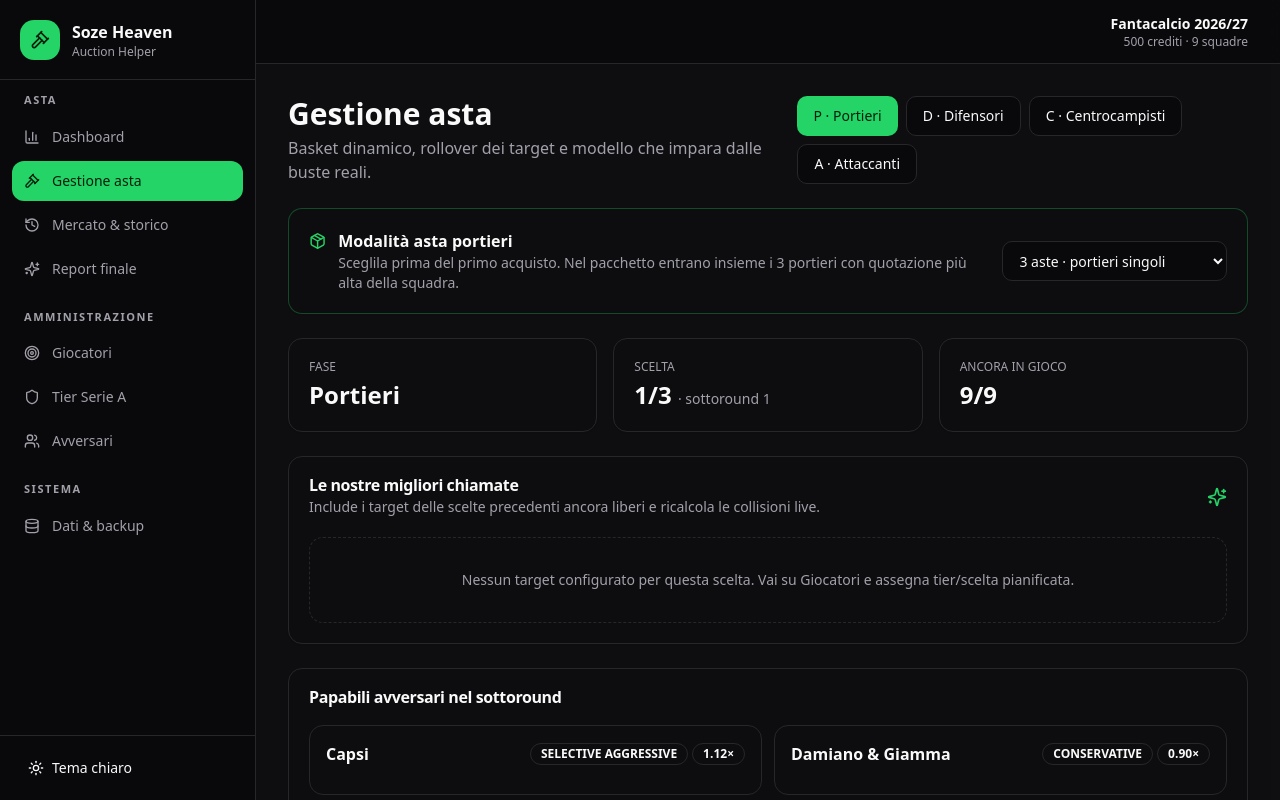
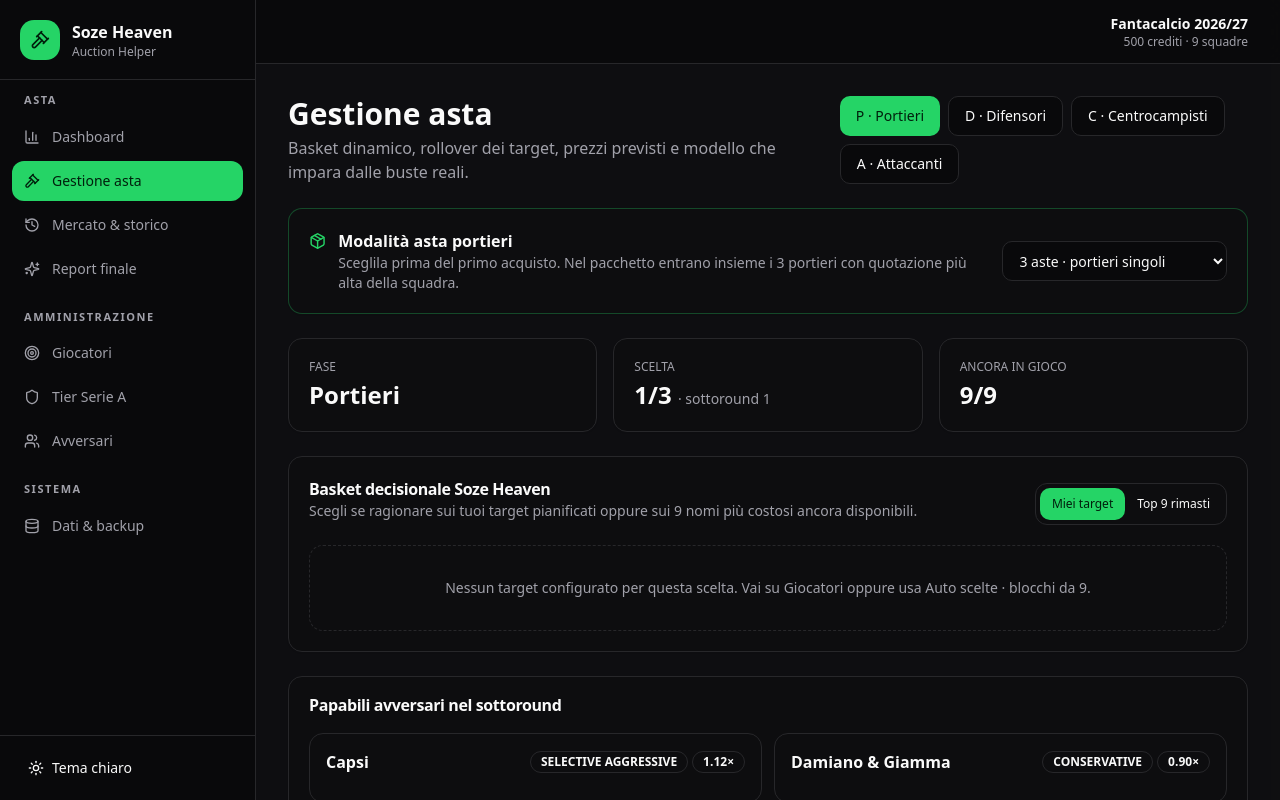
Before and after one commit to KeyserDSoze/Fantacalcio.AuctionHelper, a React (Vite) app: page / in a window 1280 px wide. Both pictures are taken after a click on the button "Gestione asta". Shown: the top 800 px of the page. Built offline with nearby package versions, Linux system fonts and the light colour scheme.

Commit message:
feat: add switchable candidate baskets and bid guidance

```diff
--- a/src/pages/AuctionPage.tsx
+++ b/src/pages/AuctionPage.tsx
@@ -1,5 +1,5 @@
 import { useMemo, useState } from "react";
-import { AlertTriangle, ArrowRight, CheckCircle2, Coins, Package, RotateCcw, Search, Sparkles } from "lucide-react";
+import { AlertTriangle, ArrowRight, CheckCircle2, Coins, Crosshair, Package, RotateCcw, Search, Sparkles } from "lucide-react";
 import { Badge } from "@/components/ui/badge";
 import { Button } from "@/components/ui/button";
 import { Card, CardContent, CardHeader, CardTitle } from "@/components/ui/card";
@@ -7,7 +7,7 @@ import { Input } from "@/components/ui/input";
 import { Select } from "@/components/ui/select";
 import type { AppSnapshot, AuctionState, ObservedBid, Player, Purchase, Role } from "@/types";
 import { ROLE_LABELS, ROLE_LIMITS } from "@/types";
-import { activeTeamsForState, getSozeCandidates, predictOpponentTargets } from "@/lib/strategy";
+import { activeTeamsForState, getSozeCandidates, predictOpponentTargets, type CandidateSource } from "@/lib/strategy";
 import { observedBehavior, teamSnapshot } from "@/lib/analytics";
 import { clamp, money } from "@/lib/utils";
 
@@ -25,6 +25,7 @@ function packageRepresentatives(players: Player[]) {
     byClub.set(player.club, [...(byClub.get(player.club) ?? []), player]);
   });
   return [...byClub.values()]
+    .filter((group) => group.length >= 3)
     .map((group) => [...group].sort((a, b) => b.basePrice - a.basePrice)[0])
     .filter((player): player is Player => Boolean(player));
 }
@@ -42,6 +43,7 @@ export function AuctionPage({
   onPurchaseBundle: (purchases: Purchase[], players: Player[]) => Promise<void>;
   onBid: (bid: ObservedBid) => Promise<void>;
 }) {
+  const [candidateSource, setCandidateSource] = useState<CandidateSource>("MY_LIST");
   const [teamId, setTeamId] = useState("soze-heaven");
   const [playerQuery, setPlayerQuery] = useState("");
   const [selectedPlayerId, setSelectedPlayerId] = useState("");
@@ -57,7 +59,10 @@ export function AuctionPage({
   const isClosed = Boolean(data.auction.closedAt);
   const packageMode = data.auction.currentRole === "P" && data.auction.goalkeeperMode === "PACKAGE";
   const hasGoalkeeperPurchases = data.purchases.some((purchase) => purchase.role === "P");
-  const candidates = useMemo(() => getSozeCandidates(data.players, data.clubs, data.teams, data.purchases, data.auction, data.bids), [data]);
+  const candidates = useMemo(
+    () => getSozeCandidates(data.players, data.clubs, data.teams, data.purchases, data.auction, data.bids, candidateSource),
+    [data, candidateSource],
+  );
   const predictions = useMemo(() => predictOpponentTargets(data.teams, data.players, data.clubs, data.purchases, data.auction, data.bids), [data]);
   const active = activeTeamsForState(data.teams, data.purchases, data.auction);
   const activeIds = new Set(active.map((team) => team.id));
@@ -94,6 +99,12 @@ export function AuctionPage({
       setPlayerQuery(packageMode ? `Pacchetto ${player.club}` : player.name);
       setPrice(String(minimum));
     }
+  };
+
+  const useCandidate = (player: Player, bid: number) => {
+    setTeamId("soze-heaven");
+    selectPlayer(player);
+    setPrice(String(bid));
   };
 
   const register = async () => {
@@ -162,7 +173,7 @@ export function AuctionPage({
   };
 
   return <div className="space-y-6">
-    <div className="flex flex-col justify-between gap-4 xl:flex-row xl:items-end"><div><h1 className="text-3xl font-bold">Gestione asta</h1><p className="mt-1 text-muted-foreground">Basket dinamico, rollover dei target e modello che impara dalle buste reali.</p></div><div className="flex flex-wrap gap-2">{(["P","D","C","A"] as Role[]).map((role) => <Button key={role} disabled={isClosed} variant={data.auction.currentRole === role ? "default" : "outline"} onClick={() => setPhase(role)}>{role} · {ROLE_LABELS[role]}</Button>)}</div></div>
+    <div className="flex flex-col justify-between gap-4 xl:flex-row xl:items-end"><div><h1 className="text-3xl font-bold">Gestione asta</h1><p className="mt-1 text-muted-foreground">Basket dinamico, rollover dei target, prezzi previsti e modello che impara dalle buste reali.</p></div><div className="flex flex-wrap gap-2">{(["P","D","C","A"] as Role[]).map((role) => <Button key={role} disabled={isClosed} variant={data.auction.currentRole === role ? "default" : "outline"} onClick={() => setPhase(role)}>{role} · {ROLE_LABELS[role]}</Button>)}</div></div>
 
     {isClosed && <div className="rounded-xl border border-amber-500/30 bg-amber-500/10 p-4 text-sm text-amber-600"><strong>Asta chiusa.</strong> La gestione è in sola lettura. Puoi riaprirla dal Report finale.</div>}
 
@@ -174,17 +185,46 @@ export function AuctionPage({
       <Card><CardContent className="p-5"><div className="text-xs uppercase text-muted-foreground">Ancora in gioco</div><div className="mt-1 text-2xl font-bold">{active.length}/9</div></CardContent></Card>
     </div>
 
-    <div className="grid gap-6 2xl:grid-cols-[1.15fr_.85fr]">
+    <div className="grid gap-6 2xl:grid-cols-[1.22fr_.78fr]">
       <div className="space-y-6">
-        <Card><CardHeader className="flex-row items-center justify-between space-y-0"><div><CardTitle>Le nostre migliori chiamate</CardTitle><div className="mt-1 text-sm text-muted-foreground">Include i target delle scelte precedenti ancora liberi e ricalcola le collisioni live.</div></div><Sparkles className="h-5 w-5 text-primary" /></CardHeader><CardContent className="space-y-3">
-          {candidates.slice(0, 12).map((candidate, index) => <div key={candidate.player.id} className="rounded-xl border p-4"><div className="flex flex-col justify-between gap-3 md:flex-row md:items-start"><div className="flex gap-3"><div className="grid h-9 w-9 shrink-0 place-items-center rounded-full bg-primary/10 font-bold text-primary">{index + 1}</div><div><div className="flex flex-wrap items-center gap-2"><span className="text-lg font-bold">{packageMode ? `Pacchetto ${candidate.player.club}` : candidate.player.name}</span><Badge>{candidate.player.club}</Badge><Badge>{candidate.player.role}</Badge>{candidate.rolledOver && <Badge className="border-amber-500/30 bg-amber-500/10 text-amber-600">ROLLOVER</Badge>}</div><div className="mt-1 text-sm text-muted-foreground">Quota {packageMode ? goalkeeperPackage(data.players, candidate.player).reduce((sum, player) => sum + player.basePrice, 0) : candidate.player.basePrice} · Tier personale {candidate.player.priorityTier ?? "—"} · pianificato {candidate.player.targetChoice ? `${candidate.player.targetChoice}ª` : "—"}</div></div></div><div className="text-right"><div className="text-xs text-muted-foreground">Recommendation</div><div className="text-2xl font-black text-primary">{Math.round(candidate.recommendationScore * 100)}</div></div></div>
-            <div className="mt-4 grid gap-3 lg:grid-cols-[1fr_1.2fr]"><div><div className="mb-1 flex justify-between text-xs"><span>Rischio collisione</span><span className={candidate.collisionRisk > .5 ? "text-red-500" : candidate.collisionRisk > .25 ? "text-amber-500" : "text-primary"}>{Math.round(candidate.collisionRisk * 100)}%</span></div><div className="h-2 overflow-hidden rounded-full bg-muted"><div className="h-full rounded-full bg-primary" style={{width:`${clamp(candidate.collisionRisk) * 100}%`}} /></div><div className="mt-2 text-xs text-muted-foreground">{candidate.reason}</div></div><div><div className="mb-2 text-xs font-semibold uppercase text-muted-foreground">Possibili collisioni</div><div className="flex flex-wrap gap-2">{candidate.contenders.length ? candidate.contenders.slice(0,4).map((contender) => <Badge key={contender.team.id}>{contender.team.name} · {Math.round(contender.probability * 100)}%</Badge>) : <span className="text-xs text-muted-foreground">Nessun avversario con probabilità rilevante.</span>}</div></div></div>
-          </div>)}
-          {!candidates.length && <div className="rounded-xl border border-dashed p-8 text-center text-sm text-muted-foreground">Nessun target configurato per questa scelta. Vai su Giocatori e assegna tier/scelta pianificata.</div>}
-        </CardContent></Card>
+        <Card>
+          <CardHeader className="gap-4 md:flex-row md:items-center md:justify-between">
+            <div><CardTitle>Basket decisionale Soze Heaven</CardTitle><div className="mt-1 text-sm text-muted-foreground">Scegli se ragionare sui tuoi target pianificati oppure sui 9 nomi più costosi ancora disponibili.</div></div>
+            <div className="flex rounded-lg border p-1">
+              <Button size="sm" variant={candidateSource === "MY_LIST" ? "default" : "ghost"} onClick={() => setCandidateSource("MY_LIST")}>Miei target</Button>
+              <Button size="sm" variant={candidateSource === "TOP9" ? "default" : "ghost"} onClick={() => setCandidateSource("TOP9")}>Top 9 rimasti</Button>
+            </div>
+          </CardHeader>
+          <CardContent className="space-y-3">
+            {candidates.map((candidate, index) => {
+              const base = packageMode ? goalkeeperPackage(data.players, candidate.player).reduce((sum, player) => sum + player.basePrice, 0) : candidate.player.basePrice;
+              return <div key={candidate.player.id} className="rounded-xl border p-4">
+                <div className="flex flex-col justify-between gap-3 lg:flex-row lg:items-start">
+                  <div className="flex gap-3"><div className="grid h-9 w-9 shrink-0 place-items-center rounded-full bg-primary/10 font-bold text-primary">{index + 1}</div><div><div className="flex flex-wrap items-center gap-2"><span className="text-lg font-bold">{packageMode ? `Pacchetto ${candidate.player.club}` : candidate.player.name}</span><Badge>{candidate.player.club}</Badge><Badge>{candidate.player.role}</Badge>{candidate.rolledOver && <Badge className="border-amber-500/30 bg-amber-500/10 text-amber-600">ROLLOVER</Badge>}{candidate.player.personalRating === "LIKE" && <Badge className="border-primary/30 bg-primary/10 text-primary">MI PIACE</Badge>}{candidate.player.personalRating === "AVOID" && <Badge className="border-red-500/30 bg-red-500/10 text-red-500">EVITA</Badge>}</div><div className="mt-1 text-sm text-muted-foreground">Quota {base} · Tier personale {candidate.player.priorityTier ?? "—"} · pianificato {candidate.player.targetChoice ? `${candidate.player.targetChoice}ª` : "—"}</div></div></div>
+                  <div className="flex items-center gap-4 lg:text-right"><div><div className="text-xs text-muted-foreground">Score</div><div className="text-2xl font-black text-primary">{Math.round(candidate.recommendationScore * 100)}</div></div><div><div className="text-xs text-muted-foreground">Presa con {candidate.winBid}</div><div className="text-2xl font-black">{Math.round(candidate.winProbability * 100)}%</div></div></div>
+                </div>
+
+                <div className="mt-4 grid gap-2 sm:grid-cols-2 xl:grid-cols-5">
+                  <Metric label="Mercato atteso" value={`~${candidate.expectedMarketPrice}`} />
+                  <Metric label="Offerta sensata" value={String(candidate.sensibleBid)} />
+                  <Metric label="Per prenderlo" value={String(candidate.winBid)} emphasis />
+                  <Metric label="Tetto sostenibile" value={String(candidate.maxSustainableBid)} />
+                  <Metric label="Collisione" value={`${Math.round(candidate.collisionRisk * 100)}%`} />
+                </div>
+
+                <div className="mt-4 grid gap-3 lg:grid-cols-[1fr_1.35fr_auto] lg:items-end">
+                  <div><div className="mb-1 flex justify-between text-xs"><span>Probabilità di successo</span><span>{Math.round(candidate.winProbability * 100)}%</span></div><div className="h-2 overflow-hidden rounded-full bg-muted"><div className="h-full rounded-full bg-primary" style={{width:`${clamp(candidate.winProbability) * 100}%`}} /></div><div className="mt-2 text-xs text-muted-foreground">{candidate.reason}</div></div>
+                  <div><div className="mb-2 text-xs font-semibold uppercase text-muted-foreground">Chi può chiamarlo · probabilità · prezzo previsto</div><div className="flex flex-wrap gap-2">{candidate.contenders.length ? candidate.contenders.slice(0,6).map((contender) => <Badge key={contender.team.id}>{contender.team.name} · {Math.round(contender.probability * 100)}% · ~{contender.expectedBid}</Badge>) : <span className="text-xs text-muted-foreground">Nessun avversario con probabilità rilevante.</span>}</div></div>
+                  <Button size="sm" onClick={() => useCandidate(candidate.player, candidate.winBid)}><Crosshair className="h-4 w-4" />Usa {candidate.winBid}</Button>
+                </div>
+              </div>;
+            })}
+            {!candidates.length && <div className="rounded-xl border border-dashed p-8 text-center text-sm text-muted-foreground">{candidateSource === "MY_LIST" ? "Nessun target configurato per questa scelta. Vai su Giocatori oppure usa Auto scelte · blocchi da 9." : "Non ci sono giocatori disponibili in questo ruolo."}</div>}
+          </CardContent>
+        </Card>
 
         <Card><CardHeader><CardTitle>Papabili avversari nel sottoround</CardTitle></CardHeader><CardContent className="grid gap-3 md:grid-cols-2">
-          {active.filter((team) => !team.isMe).map((team) => { const behavior = observedBehavior(team, data.players, data.purchases, data.bids); return <div key={team.id} className="rounded-xl border p-4"><div className="mb-3 flex items-center justify-between gap-2"><div className="font-semibold">{team.name}</div><div className="flex gap-1"><Badge>{team.profile.split("_").join(" ")}</Badge><Badge>{behavior.multiplier.toFixed(2)}×</Badge></div></div><div className="space-y-2">{(predictions.get(team.id) ?? []).slice(0,3).map((prediction) => { const player = data.players.find((item) => item.id === prediction.playerId)!; return <div key={prediction.playerId} className="flex items-center justify-between text-sm"><div><span className="font-medium">{packageMode ? `Pacchetto ${player.club}` : player.name}</span><span className="ml-2 text-xs text-muted-foreground">{player.club}</span></div><span className="tabular text-muted-foreground">{Math.round(prediction.probability * 100)}%</span></div> })}</div></div> })}
+          {active.filter((team) => !team.isMe).map((team) => { const behavior = observedBehavior(team, data.players, data.purchases, data.bids); return <div key={team.id} className="rounded-xl border p-4"><div className="mb-3 flex items-center justify-between gap-2"><div className="font-semibold">{team.name}</div><div className="flex gap-1"><Badge>{team.profile.split("_").join(" ")}</Badge><Badge>{behavior.multiplier.toFixed(2)}×</Badge></div></div><div className="space-y-2">{(predictions.get(team.id) ?? []).slice(0,4).map((prediction) => { const player = data.players.find((item) => item.id === prediction.playerId)!; return <div key={prediction.playerId} className="flex items-center justify-between gap-3 text-sm"><div><span className="font-medium">{packageMode ? `Pacchetto ${player.club}` : player.name}</span><span className="ml-2 text-xs text-muted-foreground">{player.club}</span></div><div className="text-right"><div className="font-semibold tabular">~{prediction.expectedBid}</div><div className="text-xs text-muted-foreground">{Math.round(prediction.probability * 100)}%</div></div></div> })}</div></div> })}
         </CardContent></Card>
       </div>
 
@@ -207,3 +247,7 @@ export function AuctionPage({
     </div>
   </div>;
 }
+
+function Metric({ label, value, emphasis = false }: { label: string; value: string; emphasis?: boolean }) {
+  return <div className={`rounded-lg border p-3 ${emphasis ? "border-primary/30 bg-primary/10" : "bg-muted/40"}`}><div className="text-[11px] uppercase tracking-wide text-muted-foreground">{label}</div><div className={`mt-1 text-lg font-black tabular ${emphasis ? "text-primary" : ""}`}>{value}</div></div>;
+}
```
